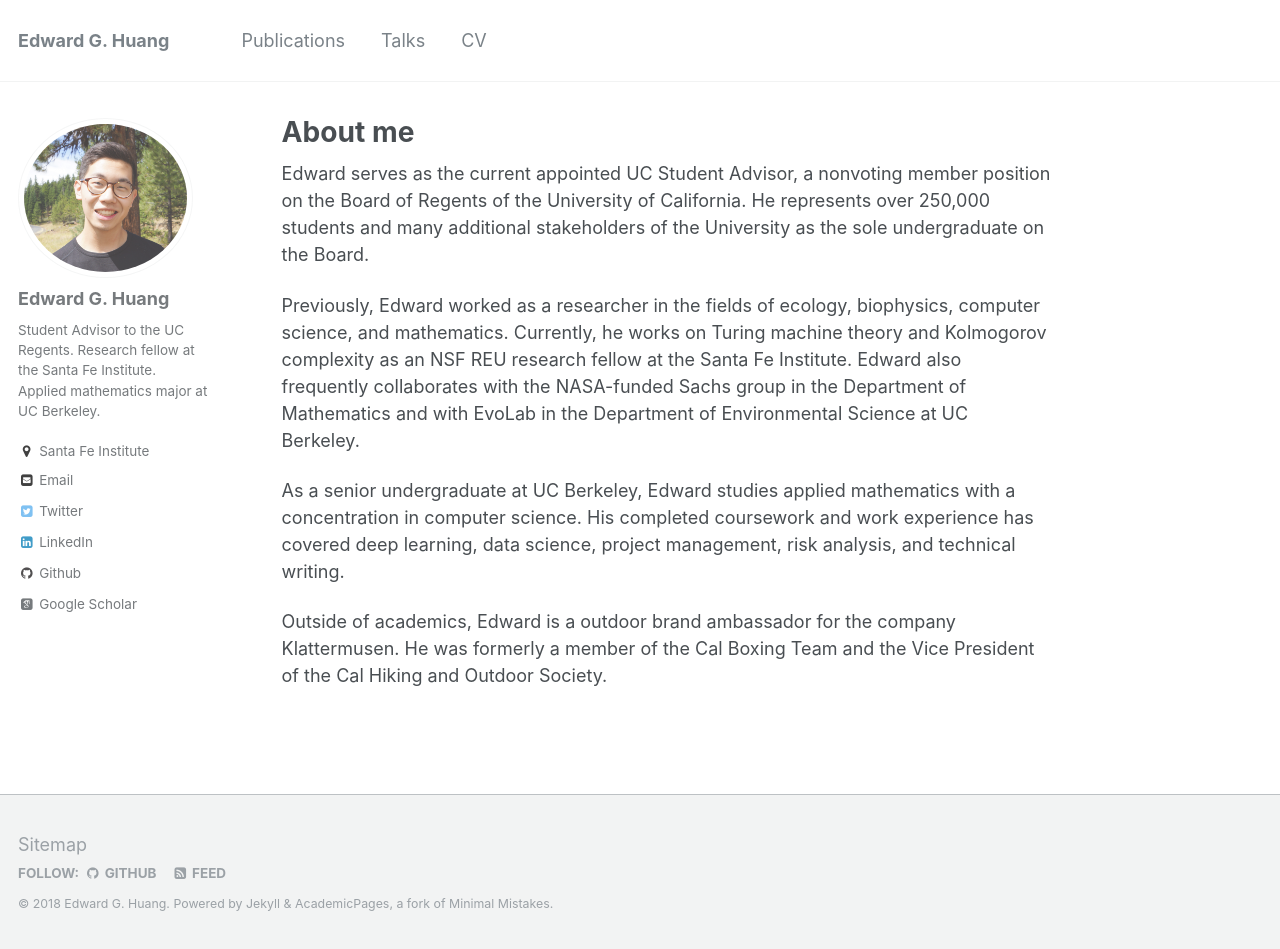
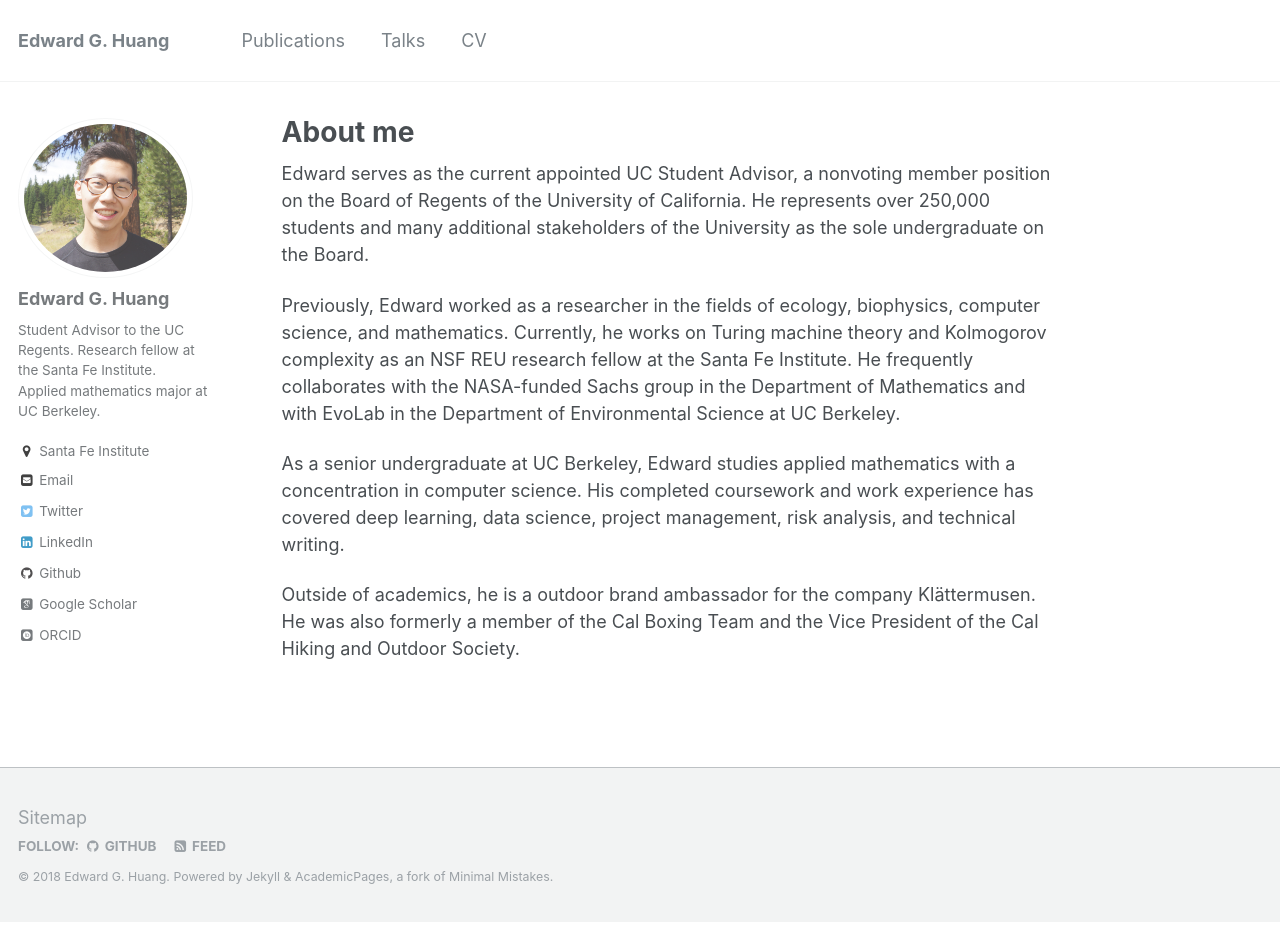
Before and after one commit to eghuang/eghuang.github.io, a Jekyll site: the page built from _pages/about.md, in a window 1280 px wide and 949 px high. Built offline with Jekyll 4.4.1, drawn with Linux system fonts in a browser that asks for light colours; some web fonts are replaced.

Commit message:
Added ORCID

```diff
--- a/_config.yml
+++ b/_config.yml
@@ -98,7 +98,7 @@ author:
   instagram        :
   lastfm           :
   linkedin         : "eghuang"
-  orcid            : # "http://orcid.org/yourorcidurl"
+  orcid            : "https://orcid.org/0000-0001-9306-9581"
   pinterest        :
   soundcloud       :
   stackoverflow    : # http://stackoverflow.com/users/123456/username
--- a/_pages/about.md
+++ b/_pages/about.md
@@ -10,8 +10,8 @@ redirect_from:
 
 Edward serves as the current appointed UC Student Advisor, a nonvoting member position on the Board of Regents of the University of California. He represents over 250,000 students and many additional stakeholders of the University as the sole undergraduate on the Board.
 
-Previously, Edward worked as a researcher in the fields of ecology, biophysics, computer science, and mathematics. Currently, he works on Turing machine theory and Kolmogorov complexity as an NSF REU research fellow at the Santa Fe Institute. Edward also frequently collaborates with the NASA-funded Sachs group in the Department of Mathematics and with EvoLab in the Department of Environmental Science at UC Berkeley.
+Previously, Edward worked as a researcher in the fields of ecology, biophysics, computer science, and mathematics. Currently, he works on Turing machine theory and Kolmogorov complexity as an NSF REU research fellow at the Santa Fe Institute. He frequently collaborates with the NASA-funded Sachs group in the Department of Mathematics and with EvoLab in the Department of Environmental Science at UC Berkeley.
 
 As a senior undergraduate at UC Berkeley, Edward studies applied mathematics with a concentration in computer science. His completed coursework and work experience has covered deep learning, data science, project management, risk analysis, and technical writing.
 
-Outside of academics, Edward is a outdoor brand ambassador for the company Klattermusen. He was formerly a member of the Cal Boxing Team and the Vice President of the Cal Hiking and Outdoor Society.
+Outside of academics, he is a outdoor brand ambassador for the company Klättermusen. He was also formerly a member of the Cal Boxing Team and the Vice President of the Cal Hiking and Outdoor Society.
```
